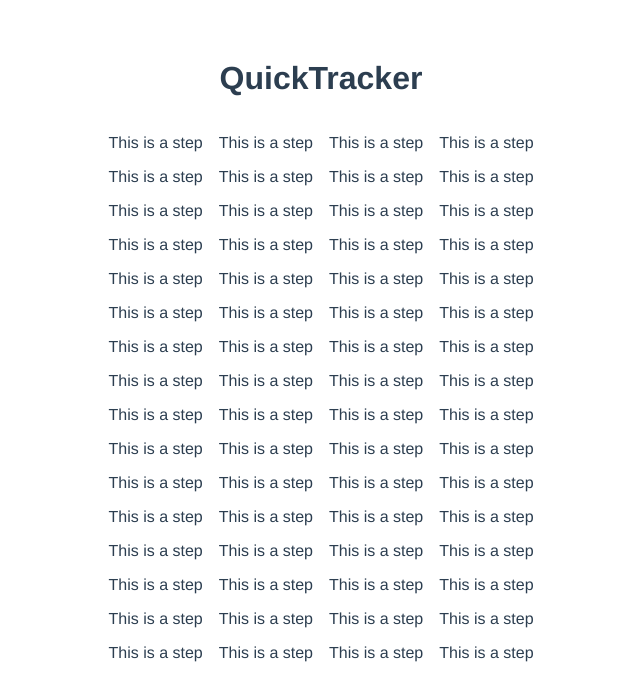
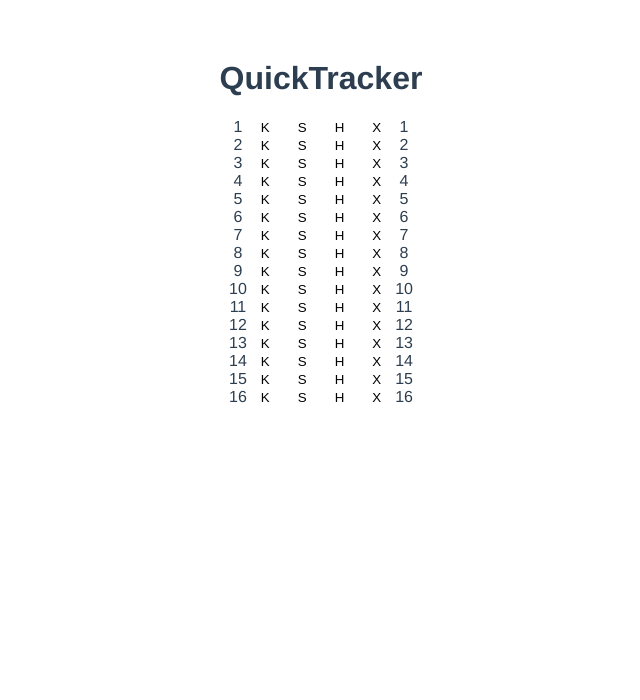
Before and after one commit to BoogieMonsta/quantumtracker, a Vue app: page / in a window 1280 px wide. Shown: the top 700 px of the page, without its empty margins (319-959 px from the left). Built offline with nearby package versions, Linux system fonts and the light colour scheme.

Commit message:
feature: activate steps by click

```diff
--- /dev/null
+++ b/src/components/Ruler.vue
@@ -0,0 +1,20 @@
+<template>
+  <div class="ruler-wrapper">
+    <div v-for="nb in sequence">
+      <span>{{ nb }}</span>
+    </div>
+  </div>
+</template>
+
+<script setup lang="ts">
+let sequence = [1, 2, 3, 4, 5, 6, 7, 8, 9, 10, 11, 12, 13, 14, 15, 16];
+
+</script>
+
+<style scoped>
+  .ruler-wrapper {
+    display: flex;
+    justify-content: space-evenly;
+    flex-direction: column;
+  }
+</style>
--- a/src/components/Step/Step.vue
+++ b/src/components/Step/Step.vue
@@ -1,11 +1,32 @@
 <template>
-  <p>This is a step</p>
+<!--  if "isActive" is true, div is assigned class "active"-->
+  <button :class="{ active: isActive }" @click="toggleStep">{{ instrument }}</button>
+  <br>
 </template>
 
 <script setup lang="ts">
+import {ref} from "vue";
+
+defineProps({
+  instrument: String,
+  color: String,
+})
+
+const isActive = ref(false);
+
+function toggleStep() {
+  isActive.value = !isActive.value;
+}
 
 </script>
 
 <style scoped>
+button {
+  border: none;
+  background: none;
+}
 
+.active {
+  font-weight: bolder;
+}
 </style>
--- a/src/components/Track/Track.vue
+++ b/src/components/Track/Track.vue
@@ -1,19 +1,30 @@
 <template>
   <div class="track-wrapper">
-    <div v-for="nb in sequence">
-      <Step/>
-    </div>
+    <Step
+        v-for="step in steps"
+        :key="step"
+        :instrument="trackName"
+        :color="color"
+    />
   </div>
 </template>
 
 <script setup lang="ts">
 import Step from "../Step/Step.vue";
 
-let sequence = [1, 2, 3, 4, 5, 6, 7, 8, 9, 10, 11, 12, 13, 14, 15, 16];
+defineProps({
+  trackName: String,
+  color: String,
+})
+
+const steps = [1, 2, 3, 4, 5, 6, 7, 8, 9, 10, 11, 12, 13, 14, 15, 16];
+
 </script>
 
 <style scoped>
-  .track-wrapper {
-    margin: 0 0.5em 0 0.5em;
-  }
+
+.track-wrapper {
+  margin: 0 0.5em 0 0.5em;
+}
+
 </style>
--- a/src/components/Tracker.vue
+++ b/src/components/Tracker.vue
@@ -3,15 +3,31 @@
     <h1><span class="accent">Quick</span>Tracker</h1>
   </div>
   <div class="tracks-container">
-    <Track/>
-    <Track/>
-    <Track/>
-    <Track/>
+    <Ruler/>
+    <Track
+        v-for="track in tracks"
+        :key="track.id"
+        :trackName="track.name"
+        :color="track.color"
+    />
+    <Ruler/>
   </div>
 </template>
 
 <script setup lang="ts">
 import Track from "./Track/Track.vue";
+import Ruler from "./Ruler.vue"
+defineProps({
+  track: String
+})
+
+const tracks = [
+  { id: 1, name: "K", color: "indianred" },
+  { id: 2, name: "S", color: "sandybrown" },
+  { id: 3, name: "H", color: "lightgreen" },
+  { id: 4, name: "X", color: "lightskyblue" }
+];
+
 </script>
 
 <style scoped>
```
